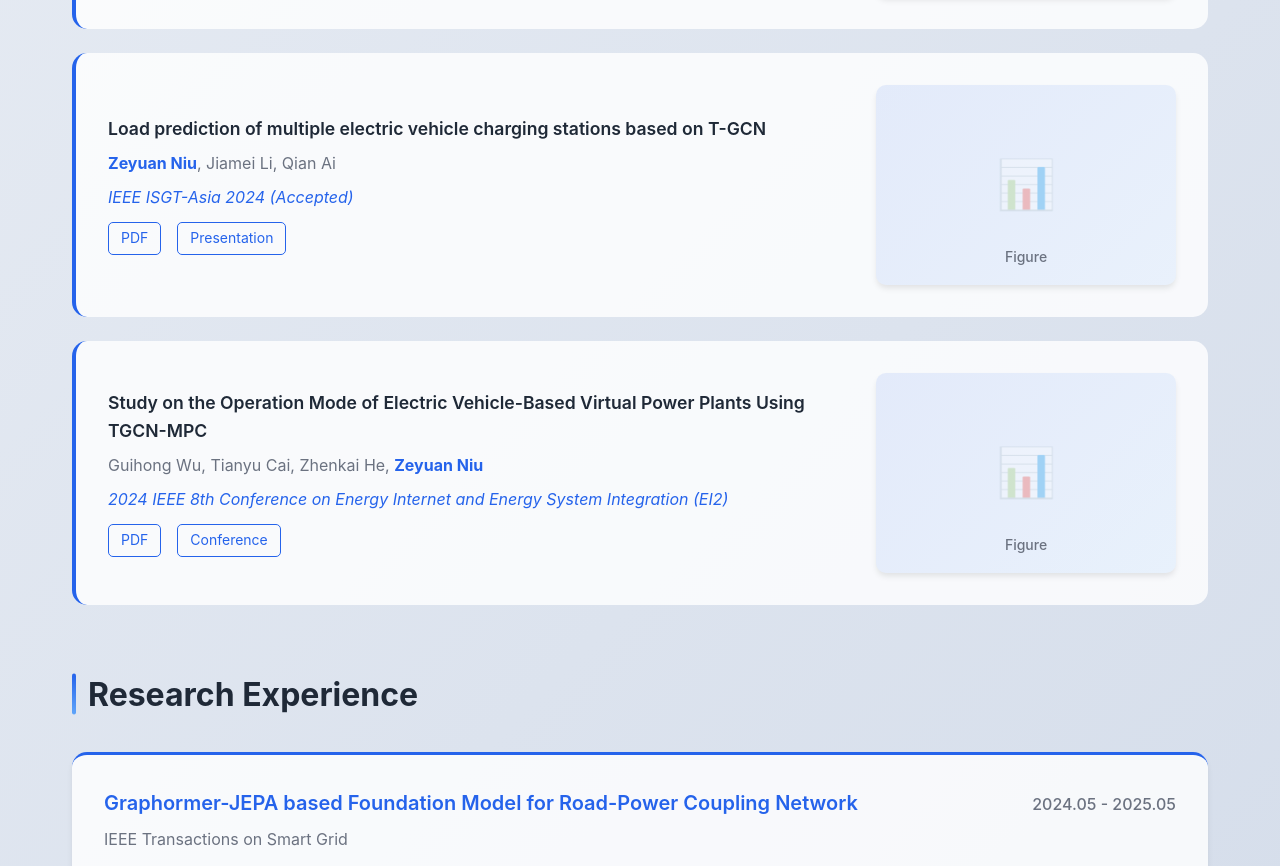
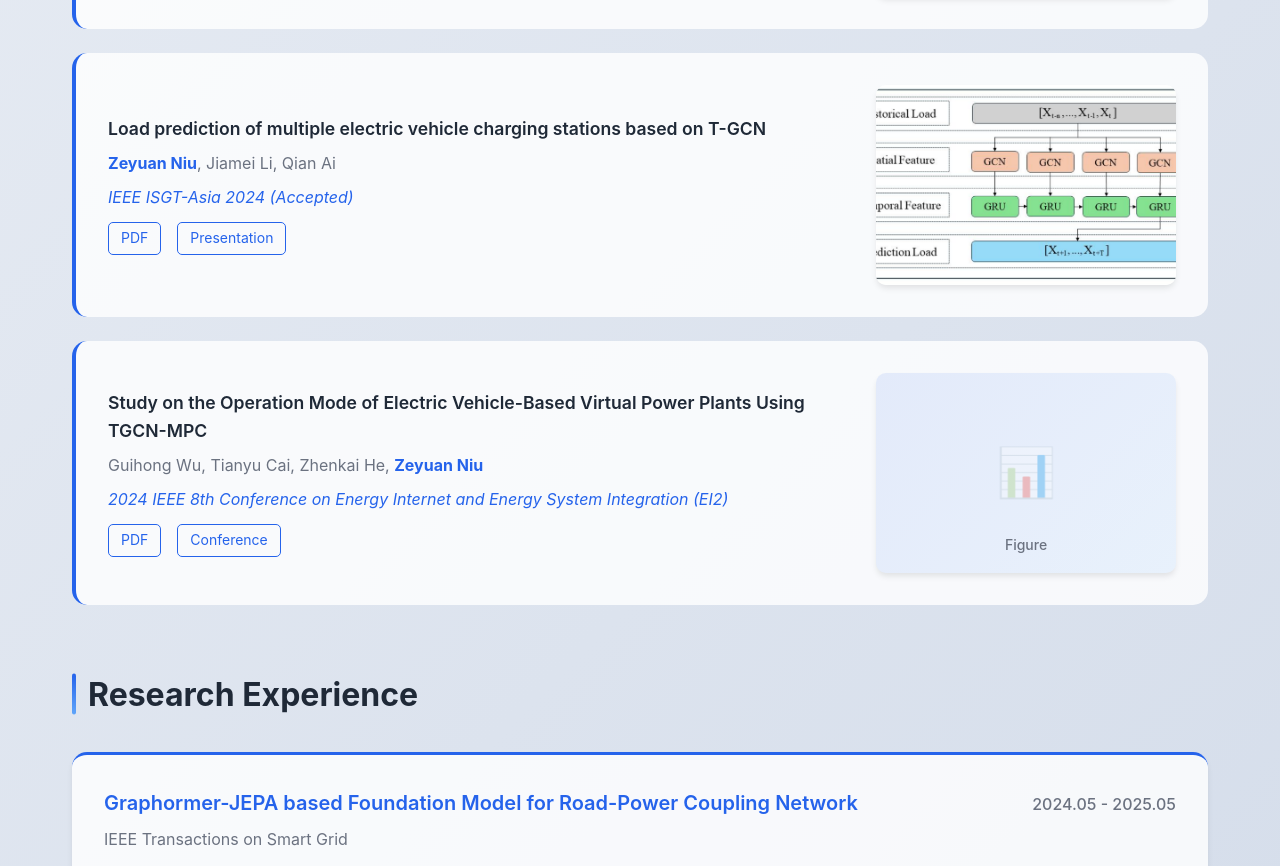
Before and after one commit to NZY0720/ZeyuanNiu, a plain HTML site: page index.html in a window 1280 px wide. Shown: the part 2708-3574 px from the top of the page. Drawn offline with Linux system fonts and the light colour scheme.

Commit message:
Update index.html

```diff
--- a/index.html
+++ b/index.html
@@ -753,7 +753,7 @@
                     </div>
                 </div>
                 <div class="publication-image">
-                    <img src="pub_images/tgcn_prediction.jpg" alt="T-GCN Load Prediction Results" onerror="this.parentElement.classList.add('placeholder'); this.style.display='none';">
+                    <img src="pub_images/tgcn_prediction.png" alt="T-GCN Load Prediction Results" onerror="this.parentElement.classList.add('placeholder'); this.style.display='none';">
                 </div>
             </div>
 
```
